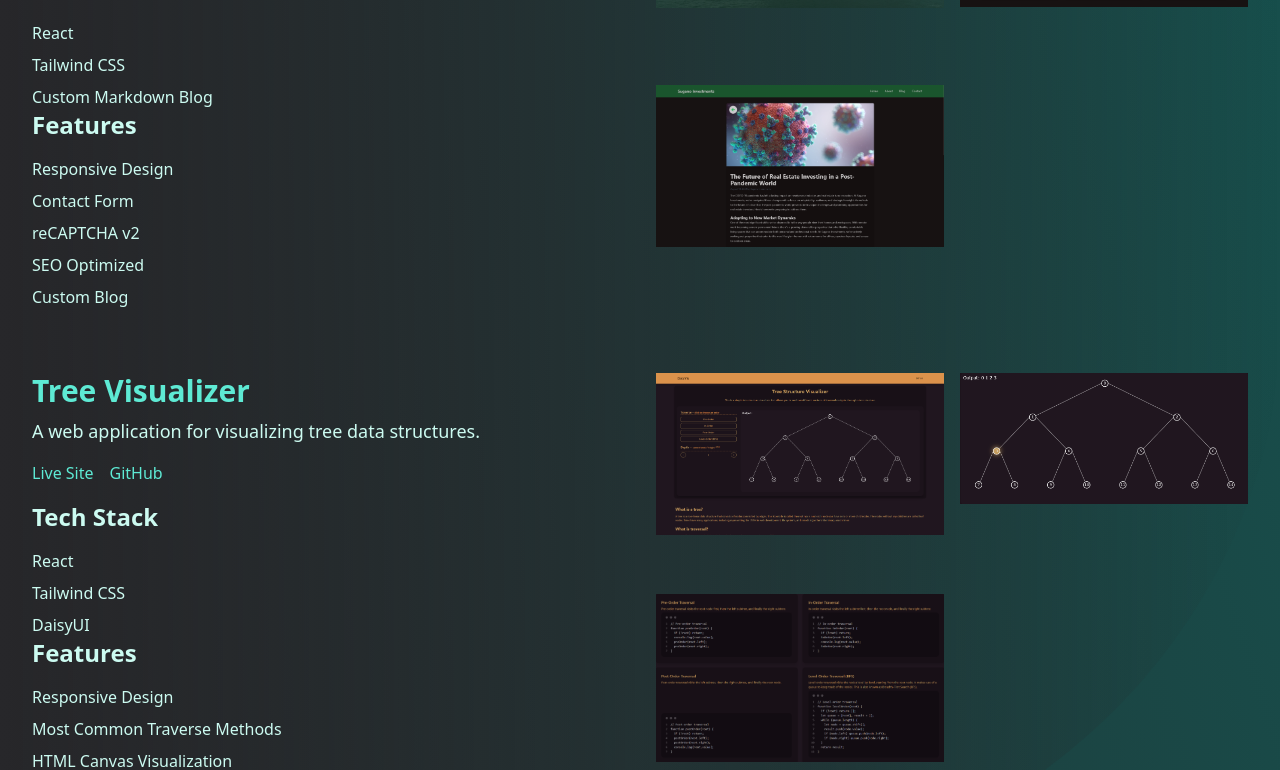
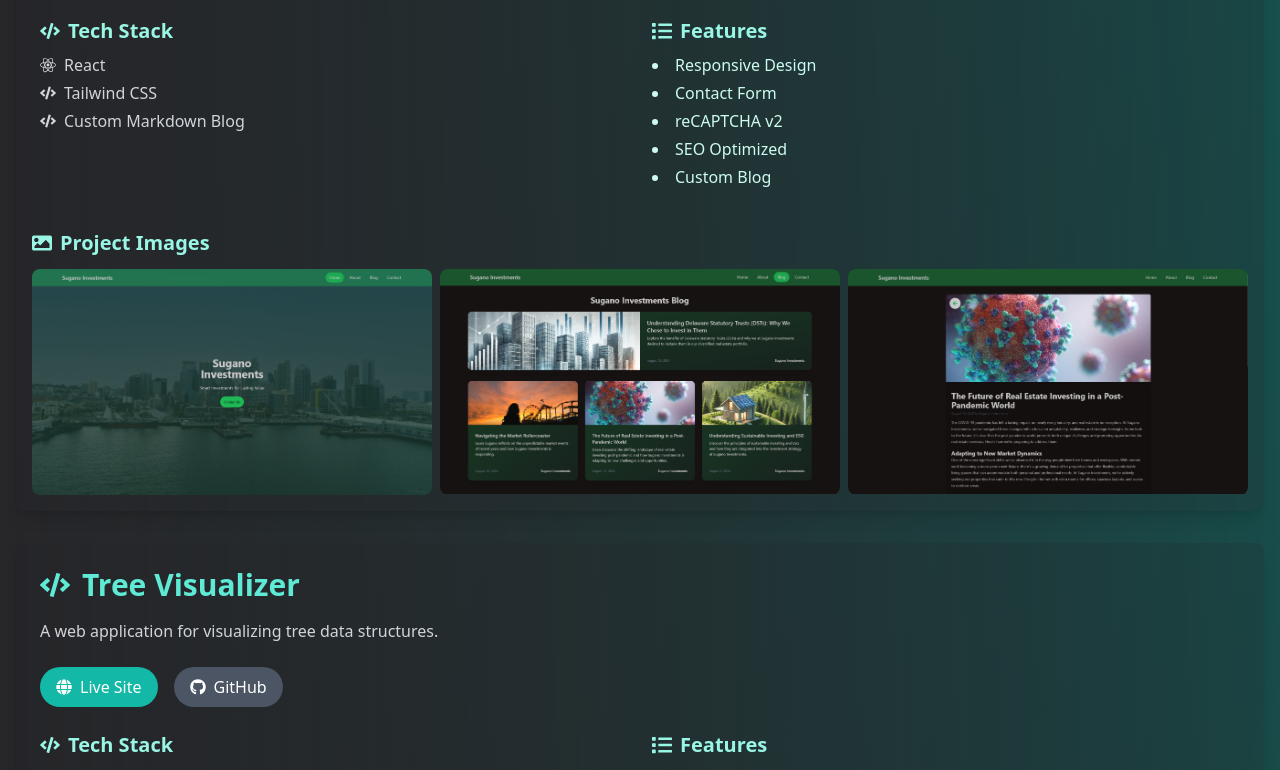
Before and after one commit to WilkBob/Bob, a React (Vite) app: page / in a window 1280 px wide. Shown: the part 2157-2927 px from the top of the page. Built offline with nearby package versions, Linux system fonts and the light colour scheme.

Commit message:
Refactor project structure and file paths

```diff
--- a/index.html
+++ b/index.html
@@ -8,6 +8,11 @@
     <link rel="icon" type="image/png" sizes="32x32" href="/favicon-32x32.png" />
     <link rel="icon" type="image/png" sizes="16x16" href="/favicon-16x16.png" />
     <link rel="manifest" href="/site.webmanifest" />
+    <style>
+      :root {
+        background-color: rgb(39 39 42);
+      }
+    </style>
   </head>
   <body>
     <div id="root"></div>
--- a/src/components/ProgressiveImage.jsx
+++ b/src/components/ProgressiveImage.jsx
@@ -1,6 +1,6 @@
 import { useState, useEffect, useRef } from "react";
 
-const ProgressiveImage = ({ tinyUrl, thumbUrl, alt }) => {
+const ProgressiveImage = ({ tinyUrl, thumbUrl, alt, className }) => {
   const [src, setSrc] = useState(tinyUrl);
   const [isLoaded, setIsLoaded] = useState(false);
   const imgRef = useRef(null);
@@ -39,7 +39,7 @@ const ProgressiveImage = ({ tinyUrl, thumbUrl, alt }) => {
   }, [thumbUrl]);
 
   return (
-    <div className="relative overflow-hidden w-full">
+    <div className={`relative overflow-hidden w-full ${className}`}>
       <img
         ref={imgRef}
         src={src}
--- a/src/components/Projects/Project.jsx
+++ b/src/components/Projects/Project.jsx
@@ -1,4 +1,20 @@
 import ProgressiveImage from "../ProgressiveImage";
+import { FaGithub, FaGlobe, FaCode, FaList, FaImage } from "react-icons/fa";
+import { SiJavascript, SiReact, SiNodedotjs, SiMongodb } from "react-icons/si";
+
+const TechIcon = ({ tech }) => {
+  const iconMap = {
+    JavaScript: SiJavascript,
+    React: SiReact,
+    "Node.js": SiNodedotjs,
+    MongoDB: SiMongodb,
+    // Add more mappings as needed
+  };
+
+  const Icon = iconMap[tech] || FaCode;
+
+  return <Icon className="inline-block mr-2" />;
+};
 
 const Project = ({
   title,
@@ -9,18 +25,23 @@ const Project = ({
   images,
 }) => {
   return (
-    <div className="grid grid-cols-1 lg:grid-cols-2 gap-8 p-4">
-      <div>
-        <h3 className="text-3xl font-semibold text-teal-300 mb-2">{title}</h3>
-        <p className="text-lg">{description}</p>
-        <div className="space-x-4 py-4">
+    <div className="bg-zinc-800/20 rounded-lg shadow-lg overflow-hidden">
+      <div className="p-6">
+        <h3 className="text-3xl font-bold text-teal-300 mb-4 flex items-center">
+          <FaCode className="mr-3" />
+          {title}
+        </h3>
+        <p className="text-gray-300 mb-6">{description}</p>
+
+        <div className="flex flex-wrap gap-4 mb-6">
           {links.live && (
             <a
               href={links.live}
               target="_blank"
               rel="noopener noreferrer"
-              className="text-teal-300 hover:text-teal-500 transition-colors duration-300"
+              className="bg-teal-500 text-white px-4 py-2 rounded-full hover:bg-teal-600 transition-colors duration-300 flex items-center"
             >
+              <FaGlobe className="mr-2" />
               Live Site
             </a>
           )}
@@ -29,45 +50,63 @@ const Project = ({
               href={links.github}
               target="_blank"
               rel="noopener noreferrer"
-              className="text-teal-300 hover:text-teal-500 transition-colors duration-300"
+              className="bg-gray-600 text-white px-4 py-2 rounded-full hover:bg-gray-700 transition-colors duration-300 flex items-center"
             >
+              <FaGithub className="mr-2" />
               GitHub
             </a>
           )}
         </div>
-        <div className="space-y-4">
-          <h4 className="text-2xl font-semibold text-teal-100">Tech Stack</h4>
-          <ul className="space-y-2">
+
+        <div className="grid md:grid-cols-2 gap-6">
+          <div>
+            <h4 className="text-xl font-semibold text-teal-200 mb-2 flex items-center">
+              <FaCode className="mr-2" />
+              Tech Stack
+            </h4>
+            <ul className="space-y-1 text-gray-300">
               {techStack.map((tech, index) => (
-              <li key={index}>{tech}</li>
+                <li key={index} className="flex items-center">
+                  <TechIcon tech={tech} />
+                  {tech}
+                </li>
               ))}
             </ul>
           </div>
-        <div className="space-y-4">
-          <h4 className="text-2xl font-semibold text-teal-100">Features</h4>
-          <ul className="space-y-2">
+          <div>
+            <h4 className="text-xl font-semibold text-teal-200 mb-2 flex items-center">
+              <FaList className="mr-2" />
+              Features
+            </h4>
+            <ul className="list-disc list-inside space-y-1 text-teal-100">
               {features.map((feature, index) => (
                 <li key={index}>{feature}</li>
               ))}
             </ul>
           </div>
         </div>
-      <div className="grid md:grid-cols-2 gap-4">
+      </div>
+
+      <div className="p-4">
+        <h4 className="text-xl font-semibold text-teal-200 mb-3 flex items-center">
+          <FaImage className="mr-2" />
+          Project Images
+        </h4>
+        <div className="grid grid-cols-3 gap-2">
+          {Object.values(images).map((image, index) => (
+            <div
+              key={index}
+              className="aspect-w-16 aspect-h-9 overflow-hidden rounded-lg cursor-pointer hover:opacity-80 transition-opacity duration-300 group"
+            >
               <ProgressiveImage
-          tinyUrl={images.home.tiny}
-          thumbUrl={images.home.thumb}
-          alt={images.home.alt}
+                tinyUrl={image.tiny}
+                thumbUrl={image.thumb}
+                alt={image.alt}
+                className="object-cover w-full h-full transition-all duration-300 overflow-auto hover:shadow-xl hover:shadow-white"
               />
-        <ProgressiveImage
-          tinyUrl={images.blog.tiny}
-          thumbUrl={images.blog.thumb}
-          alt={images.blog.alt}
-        />
-        <ProgressiveImage
-          tinyUrl={images.post.tiny}
-          thumbUrl={images.post.thumb}
-          alt={images.post.alt}
-        />
+            </div>
+          ))}
+        </div>
       </div>
     </div>
   );
--- a/src/components/Projects/Projects.jsx
+++ b/src/components/Projects/Projects.jsx
@@ -4,10 +4,10 @@ import { projObj } from "./ProjObj";
 const Projects = () => {
   return (
     <section
-      className="bg-zinc-800 md:bg-inherit md:bg-gradient-to-r md:from-zinc-800 md:to-transparent p-4 pb-20 min-h-screen w-full z-10 flex flex-col items-center justify-center md:rounded-br-[50%]"
+      className="bg-zinc-800 md:bg-inherit md:bg-gradient-to-r md:from-zinc-800 md:to-transparent p-4 min-h-screen w-full z-10 flex flex-col items-center justify-center md:rounded-br-[50%]"
       id="projects"
     >
-      <div className="container mx-auto space-y-8 flex flex-col justify-center h-full">
+      <div className="container mx-auto space-y-8 pb-20 flex flex-col justify-center h-full">
         <h2 className="text-4xl font-bold text-teal-300">Projects</h2>
         {projObj.map((proj, index) => (
           <Project key={index} {...proj} />
```
Also changed, not shown: firebase.json, public/site.webmanifest. Lines whose indentation alone changed are shown as unchanged.
